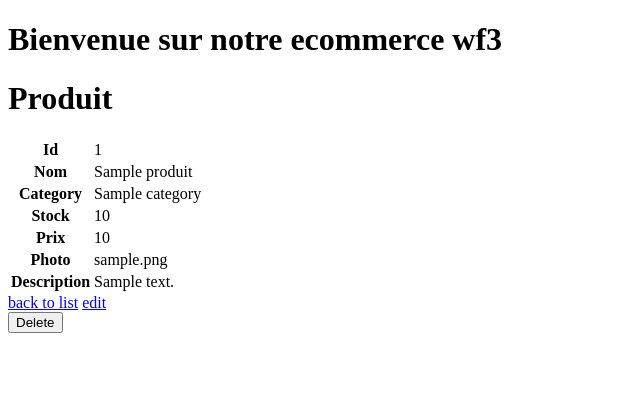
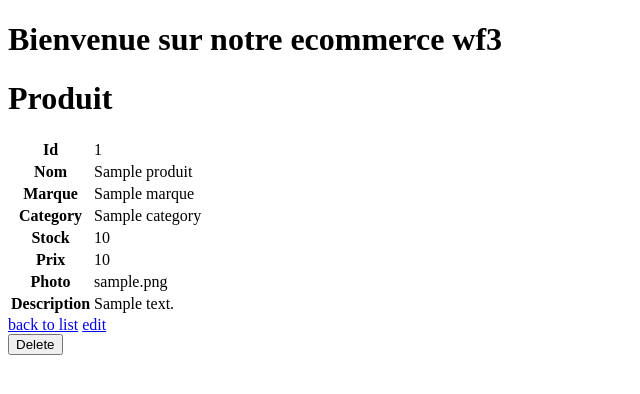
Before and after one commit to yorannelisabeth/ProjetWebForce3, a Symfony app: template templates/produit/show.html.twig in a window 1280 px wide. Shown: the part 133-527 px from the top of the page, without its empty margins (0-640 px from the left). Run offline with Twig, Linux system fonts and the light colour scheme; the template is opened without the code that fills it: most values are stand-ins (such as "Sample title", 1, 10 or a date in 2020); some libraries are stand-ins or nearby versions.

Commit message:
apparition de la marque dans differentes vues

```diff
--- a/src/Controller/ProduitController.php
+++ b/src/Controller/ProduitController.php
@@ -70,9 +70,10 @@ class ProduitController extends AbstractController
 
 
     #[Route('/{id}', name: 'produit_show', methods: ['GET'])]
-    public function show(Produit $produit): Response{
+    public function show(Produit $produit, ProduitRepository $pr): Response{
         return $this->render('produit/show.html.twig', [
             'produit' => $produit,
+            'liste_categories'=>$pr->listecategorie()
         ]);
     }
 
--- a/templates/produit/index.html.twig
+++ b/templates/produit/index.html.twig
@@ -10,6 +10,7 @@
             <tr>
                 <th>Id</th>
                 <th>Nom</th>
+                <th>Marque</th>
                 <th>Category</th>
                 <th>Stock</th>
                 <th>Prix</th>
@@ -23,6 +24,7 @@
             <tr>
                 <td>{{ produit.id }}</td>
                 <td>{{ produit.Nom }}</td>
+                <td>{{ produit.marque }}</td>
                 <td>{{ produit.Category }}</td>
                 <td>{{ produit.Stock }}</td>
                 <td>{{ produit.Prix }}</td>
--- a/templates/produit/show.html.twig
+++ b/templates/produit/show.html.twig
@@ -16,9 +16,14 @@
                 <td>{{ produit.Nom }}</td>
             </tr>
             <tr>
+                <th>Marque</th>
+                <td>{{ produit.marque }}</td>
+            </tr>
+            <tr>
                 <th>Category</th>
                 <td>{{ produit.Category }}</td>
             </tr>
+
             <tr>
                 <th>Stock</th>
                 <td>{{ produit.Stock }}</td>
```
